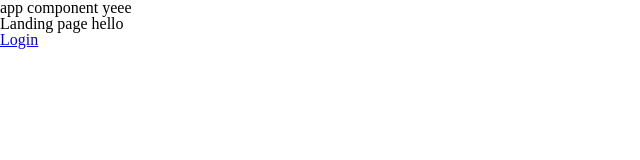
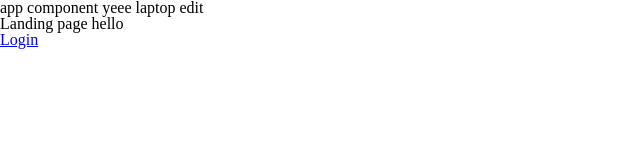
Before and after one commit to brockmortenson/ebay-clone, a React (Create React App) app: page / in a window 1280 px wide. Shown: the top 160 px of the page, without its empty margins (0-640 px from the left). Built offline with nearby package versions, Linux system fonts and the light colour scheme.

Commit message:
laptop commit

```diff
--- a/src/App.js
+++ b/src/App.js
@@ -4,7 +4,7 @@ import './App.css';
 function App() {
   return (
     <div className="App">
-      app component yeee
+      app component yeee laptop edit
       {routes}
     </div>
   );
```
